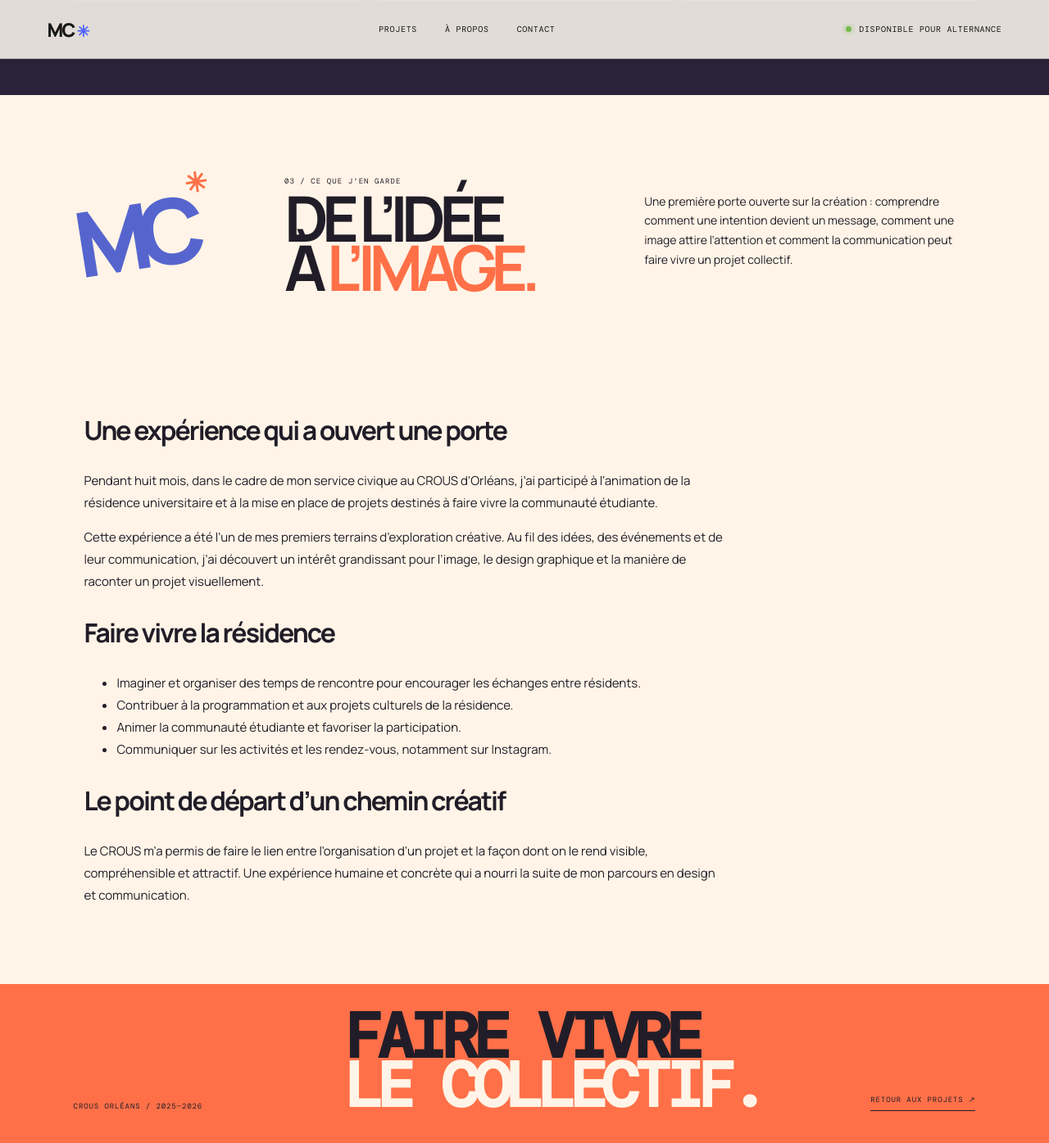
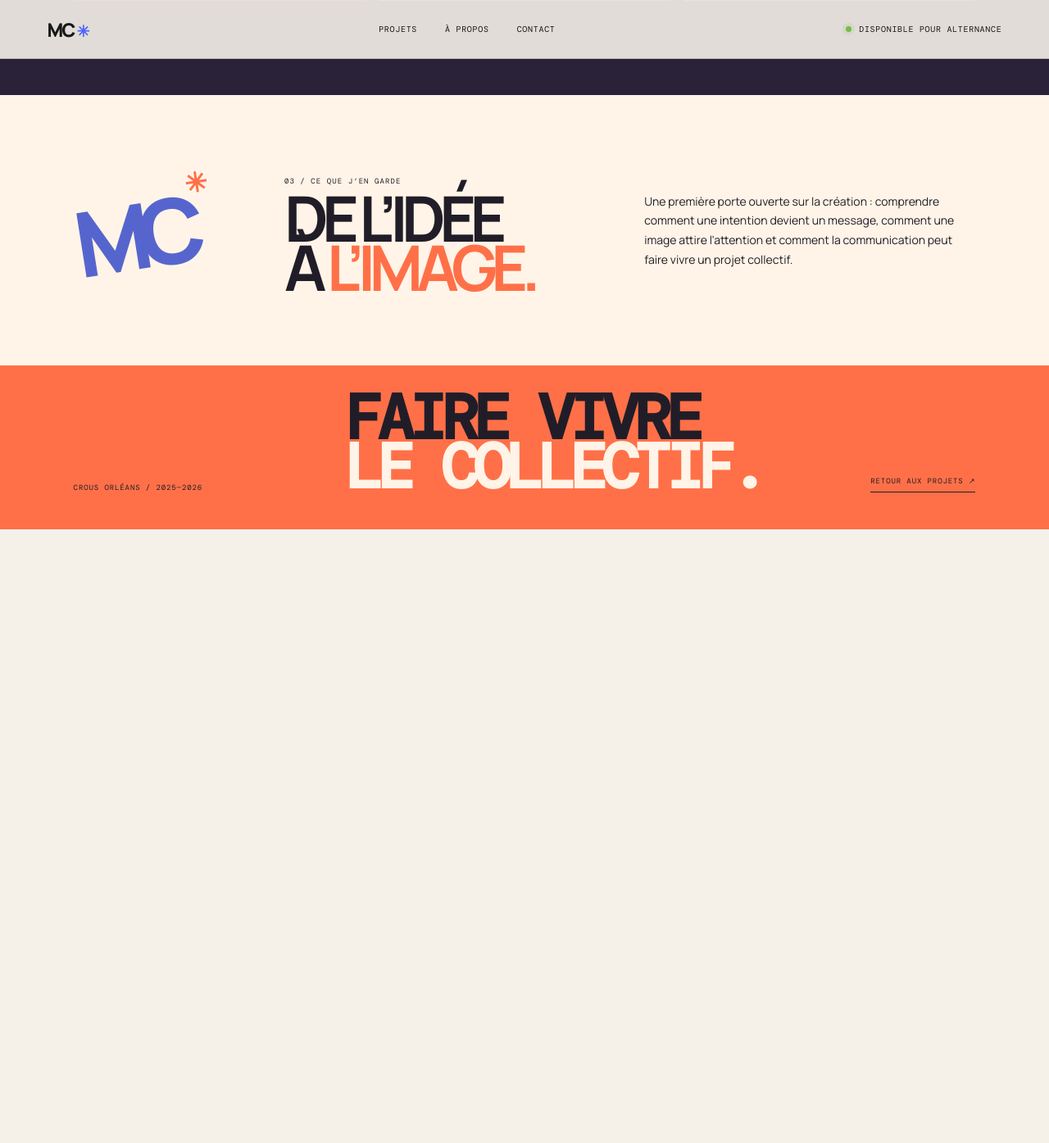
Before and after one commit to marie04caboche-source/portfolio, a Jekyll site: the page built from _projects/crous-vie-etudiante.md, in a window 1280 px wide and 1400 px high, scrolled down 2544 px. Shown: the top 1395 px of the window at 82% size. Built offline with Jekyll 4.4.1, drawn with Linux system fonts in a browser that asks for light colours; after the commit the page ends 3189 px from its top, so only the background shows below that.

Commit message:
Polish CROUS project page content layout

```diff
--- a/_layouts/project.html
+++ b/_layouts/project.html
@@ -131,7 +131,6 @@ layout: default
     <div><p>03 / CE QUE J’EN GARDE</p><h2>DE L’IDÉE<br>À <em>L’IMAGE.</em></h2></div>
     <p>Une première porte ouverte sur la création : comprendre comment une intention devient un message, comment une image attire l’attention et comment la communication peut faire vivre un projet collectif.</p>
   </section>
-  <article class="crous-content">{{ content }}</article>
   <footer class="crous-footer"><span>CROUS ORLÉANS / 2025—2026</span><strong>FAIRE VIVRE<br><em>LE COLLECTIF.</em></strong><a href="{{ '/' | relative_url }}#projets">RETOUR AUX PROJETS ↗</a></footer>
 </main>
 {% elsif page.title contains "TIAM" %}
```
